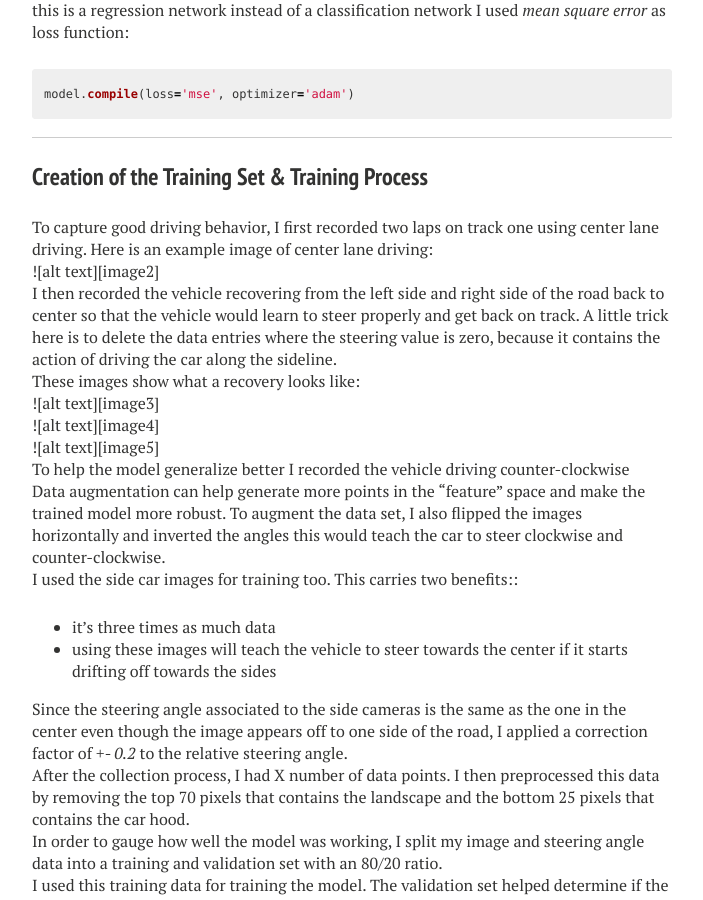
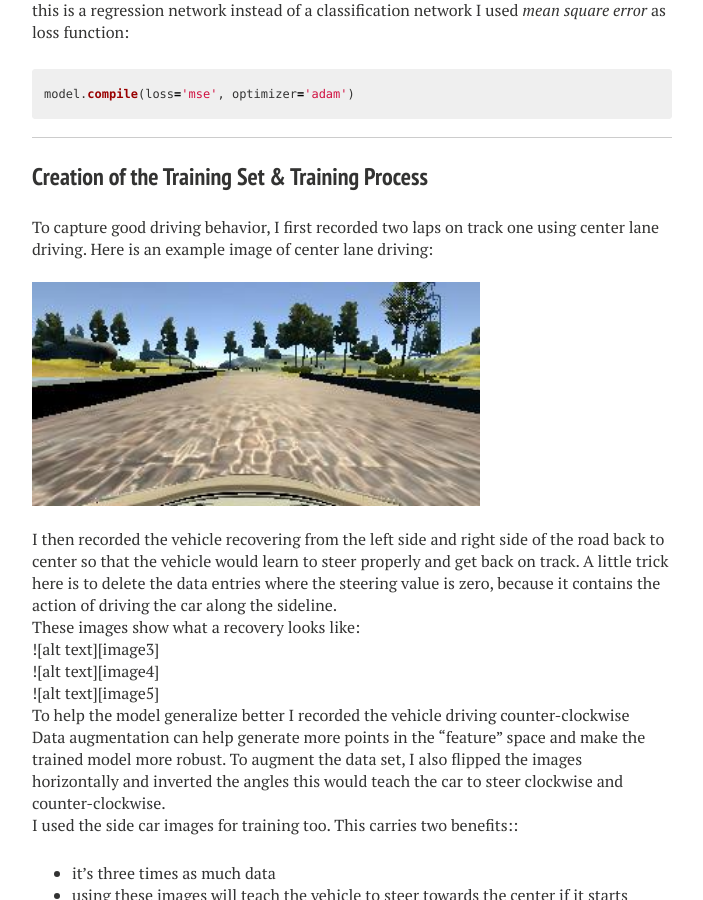
Before and after one commit to IacopomC/iacopomc.github.io, a Jekyll site: the page built from _projects/2020-08-03-behavioral-cloning-project.md, in a window 1280 px wide and 900 px high, scrolled down 2216 px. Shown: the whole window, without its empty margins (288-991 px from the left). Built offline with Jekyll 4.4.1, drawn with Linux system fonts in a browser that asks for light colours; nearby versions of some CDN libraries.

Commit message:
Add center lane driving image

```diff
--- a/_projects/2020-08-03-behavioral-cloning-project.md
+++ b/_projects/2020-08-03-behavioral-cloning-project.md
@@ -79,7 +79,11 @@ model.compile(loss='mse', optimizer='adam')
 
 To capture good driving behavior, I first recorded two laps on track one using center lane driving. Here is an example image of center lane driving:
 
-![alt text][image2]
+<br/>
+
+<img src="{{ site.url }}/assets/images/behavioral-cloning-project/center_lane_driving.jpg" width="70%">
+
+<br/>
 
 I then recorded the vehicle recovering from the left side and right side of the road back to center so that the vehicle would learn to steer properly and get back on track. A little trick here is to delete the data entries where the steering value is zero, because it contains the action of driving the car along the sideline.
 
```
Also changed, not shown: assets/images/behavioral-cloning-project/center_lane_driving.jpg (added).
